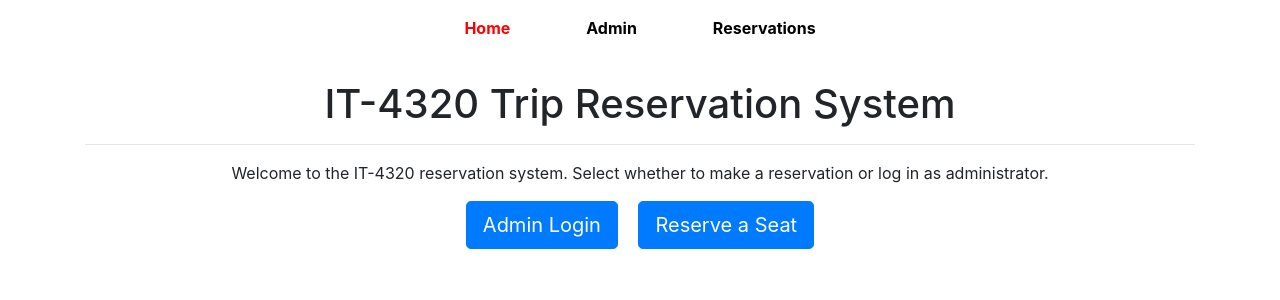
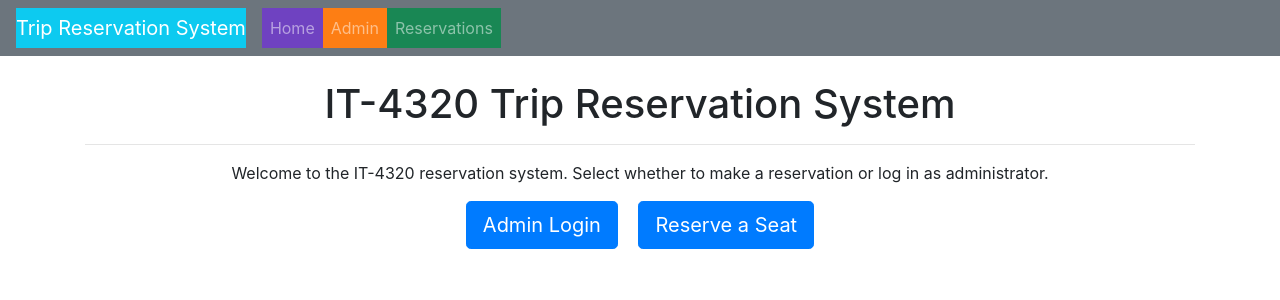
Before and after one commit to RCPhoto/TripReservationSystem---IT-4320, a Flask app: page / in a window 1280 px wide. Shown: the top 300 px of the page. Run offline with Flask 3, Linux system fonts and the light colour scheme; some libraries are stand-ins or nearby versions.

Commit message:
Updated base.html

```diff
--- a/templates/base.html
+++ b/templates/base.html
@@ -7,44 +7,37 @@
     <!-- Bootstrap -->
     <link rel="stylesheet" href="https://stackpath.bootstrapcdn.com/bootstrap/4.3.1/css/bootstrap.min.css" integrity="sha384-ggOyR0iXCbMQv3Xipma34MD+dH/1fQ784/j6cY/iJTQUOhcWr7x9JvoRxT2MZw1T" crossorigin="anonymous">
     <style>
-        /* Navbar styles */
-        .nav-link {
-            color: black !important;
-            font-weight: bold;
-            text-transform: capitalize;
-            margin: 0 30px;
-        }
-        .nav-link:hover {
-            color: grey !important;
-            text-decoration: none;
-        }
-        .nav-link.active {
-            color: red !important;
-        }
-        .navbar {
-            background-color: white !important;
-        }
+        /* Custom styles for navigation links */
+        .nav-link-home { background-color: #6f42c1; }
+        .nav-link-admin { background-color: #fd7e14; }
+        .nav-link-reservations { background-color: #198754; }
+        .navbar-brand { background-color: #0dcaf0; }
+        /* Make text color white for better readability on darker backgrounds */
+        .navbar .nav-link, .navbar-brand { color: white; }
     </style>
 </head>
 <body>
-    <!-- Navbar -->
-    <nav class="navbar navbar-expand-lg navbar-light">
-        <div class="container">
-            <ul class="navbar-nav mx-auto">
+    <div class="navbar-container">
+        <nav class="navbar navbar-expand-lg navbar-dark bg-secondary">
+            <a class="navbar-brand" href="{{ url_for('index') }}">Trip Reservation System</a>
+            <button class="navbar-toggler" type="button" data-toggle="collapse" data-target="#navbarSupportedContent" aria-controls="navbarSupportedContent" aria-expanded="false" aria-label="Toggle navigation">
+                <span class="navbar-toggler-icon"></span>
+            </button>
+            <div class="collapse navbar-collapse" id="navbarSupportedContent">
+                <ul class="navbar-nav mr-auto">
                     <li class="nav-item">
-                    <a class="nav-link {% if request.endpoint == 'index' %}active{% endif %}" href="{{ url_for('index') }}">Home</a>
+                        <a class="nav-link nav-link-home" href="{{ url_for('index') }}">Home</a>
                     </li>
                     <li class="nav-item">
-                    <a class="nav-link {% if request.endpoint == 'admin_login' %}active{% endif %}" href="{{ url_for('admin_login') }}">Admin</a>
+                        <a class="nav-link nav-link-admin" href="{{ url_for('admin_login') }}">Admin</a>
                     </li>
                     <li class="nav-item">
-                    <a class="nav-link {% if request.endpoint == 'seat_reservation' %}active{% endif %}" href="{{ url_for('seat_reservation') }}">Reservations</a>
+                        <a class="nav-link nav-link-reservations" href="{{ url_for('seat_reservation') }}">Reservations</a>
                     </li>
                 </ul>
             </div>
         </nav>
-
-    <!-- Flash Messages -->
+    </div>
     <div class="container mt-4">
         {% with messages = get_flashed_messages(with_categories=true) %}
             {% if messages %}
@@ -56,10 +49,6 @@
                 {% endfor %}
             {% endif %}
         {% endwith %}
-    </div>
-
-    <!-- Content Section -->
-    <div class="container mt-4">
         {% block content %}{% endblock %}
     </div>
 
```
Also changed, not shown: app.py (line endings or trailing spaces), templates/admin_dashboard.html (line endings or trailing spaces), templates/index.html (line endings or trailing spaces). Lines whose indentation alone changed are shown as unchanged.
